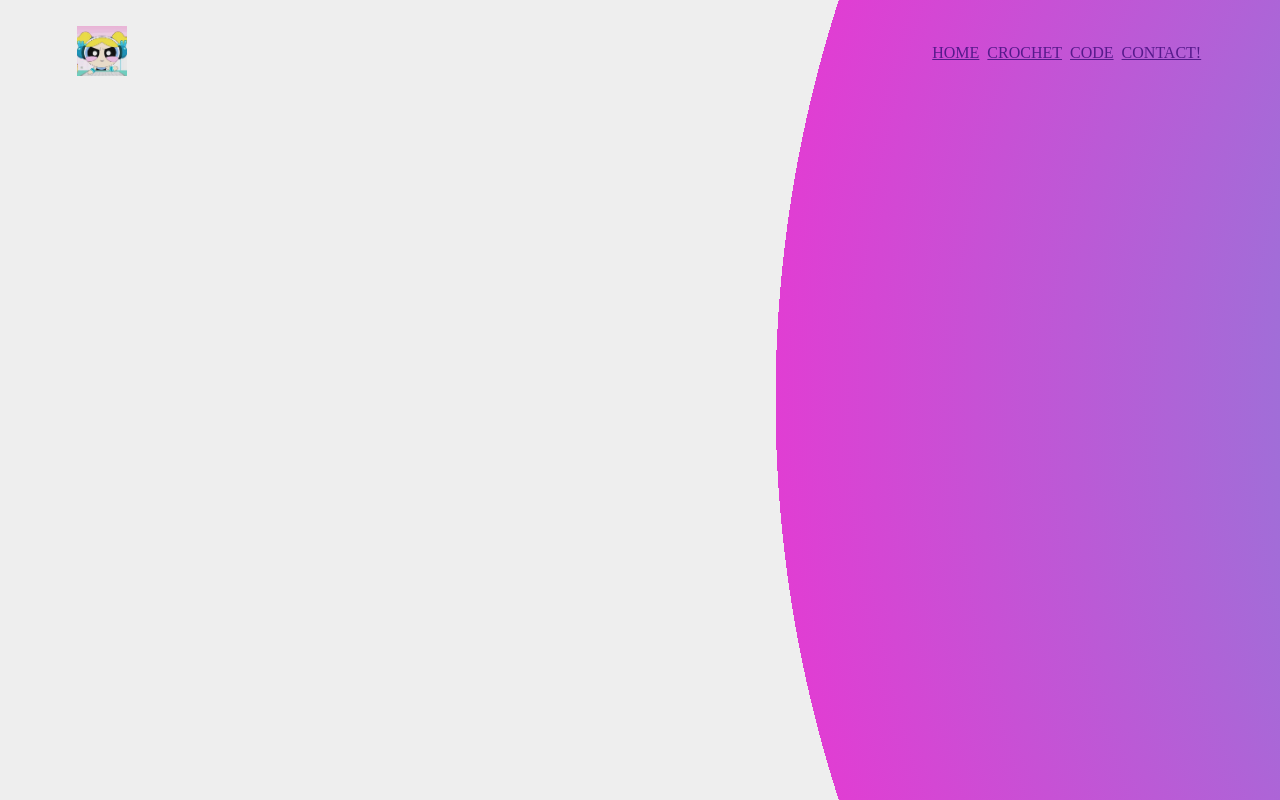
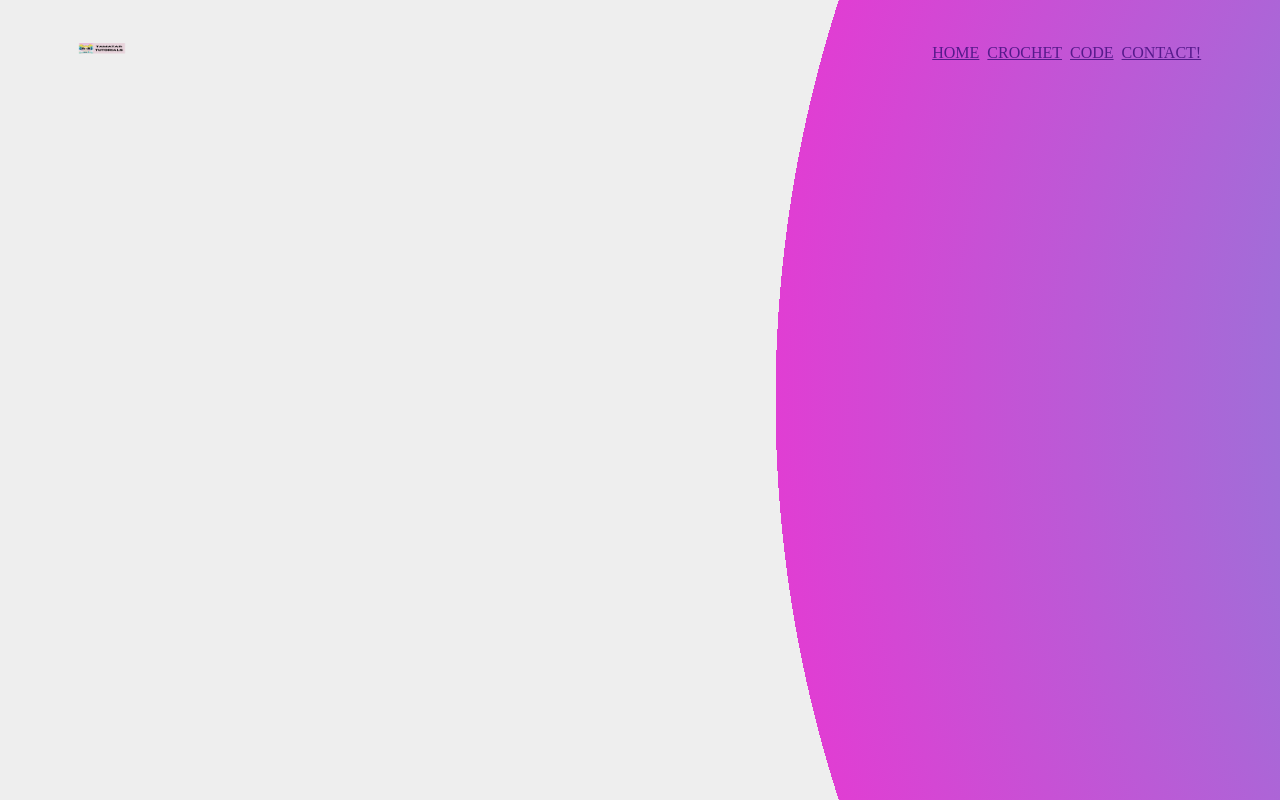
Before and after one commit to ttuts0/TamatarTuts, a plain HTML site: page index.html in a window 1280 px wide. Drawn offline with Linux system fonts and the light colour scheme.

Commit message:
changed logo

```diff
--- a/index.html
+++ b/index.html
@@ -9,7 +9,7 @@
         <section class="header">
 
             <nav>
-                <a href="index.html"> <img src="pics/logo.jpeg", width="50", height="50" > </a>
+                <a href="index.html"> <img src="pics/logo.png", width="50", height="50" > </a>
                 <div class ="nav-links">
                     <ul>
                         <li><a href="">HOME</a></li>
```
Also changed, not shown: pics/logo.jpeg (deleted), pics/logo.png (added).
